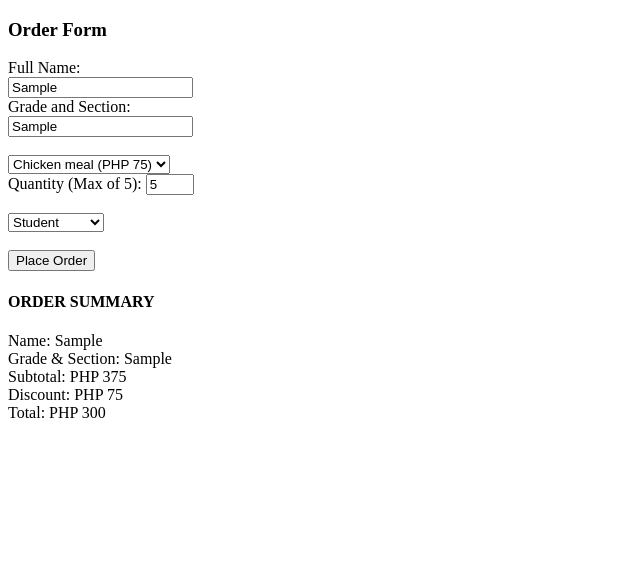
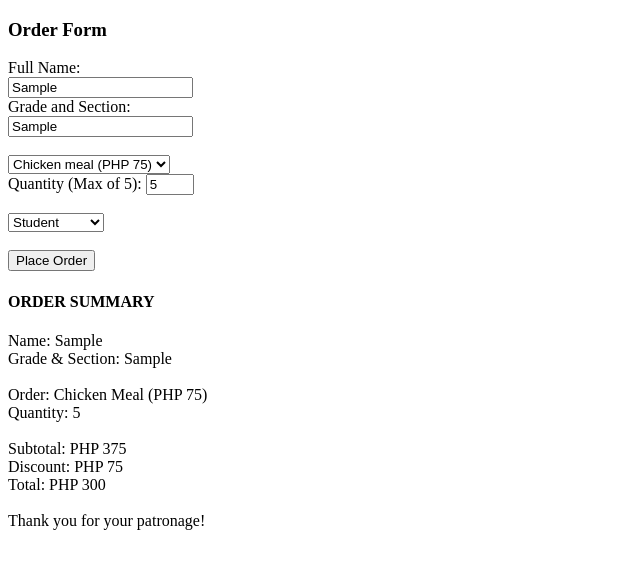
Before and after one commit to JanAL07/g9q4fa2, a plain HTML site: page index.html in a window 1280 px wide. Both pictures are taken after typing "Sample", "Sample", "5" into the empty fields and a click on the input "Place Order". Shown: the whole page, without its empty margins (0-640 px from the left). Drawn offline with Linux system fonts and the light colour scheme.

Commit message:
Update index.html

```diff
--- a/index.html
+++ b/index.html
@@ -34,14 +34,13 @@
 <script>
 function printReceipt() {
 
-  // Get the values from form (full name, grade, section, order, quantity, class type)
   let name = document.getElementById("fullname").value;
   let grade = document.getElementById("grion").value;
   let order = document.getElementById("order").value;
   let qty = document.getElementById("quantity").value;
   let type = document.getElementById("ctype").value;
 
-  // Get and calculate subtotal using function + switch
+  // Add function and use switch inside to find price of order
   function calculateSubtotal(order, quantity) {
     let price = 0;
 
@@ -62,27 +61,47 @@ function printReceipt() {
     return price * quantity;
   }
 
-  // Get and calculate discount using function + if
+  // Add function and use if inside to see discount :3
   function calculateDiscount(total, custType) {
     if (custType == "st") {
-      return total * 0.20; // 20% discount
+      return total * 0.20;
     }
     return 0;
   }
 
+  // Assign
   let subtotal = calculateSubtotal(order, qty);
   let discount = calculateDiscount(subtotal, type);
   let total = subtotal - discount;
 
-  // Show basically the final output I guess
+  // Find out what the customer basically ordered using switch
+  let orderName = "";
+  switch(order) {
+    case "1":
+      orderName = "Chicken Meal (PHP 75)";
+      break;
+    case "2":
+      orderName = "Pork Meal (PHP 85)";
+      break;
+    case "3":
+      orderName = "Beef Meal (PHP 105)";
+      break;
+  }
+
+  // Finally, display final output
   document.getElementById("output").innerHTML =
     "Name: " + name + "<br>" +
-    "Grade & Section: " + grade + "<br>" +
+    "Grade & Section: " + grade + "<br><br>" +
+
+    "Order: " + orderName + "<br>" +
+    "Quantity: " + qty + "<br><br>" +
+
     "Subtotal: PHP " + subtotal + "<br>" +
     "Discount: PHP " + discount + "<br>" +
-    "Total: PHP " + total;
+    "Total: PHP " + total + "<br><br>" +
 
-// Stop the page from reloading
+    "Thank you for your patronage!";
+
   return false;
 }
 </script>
```
